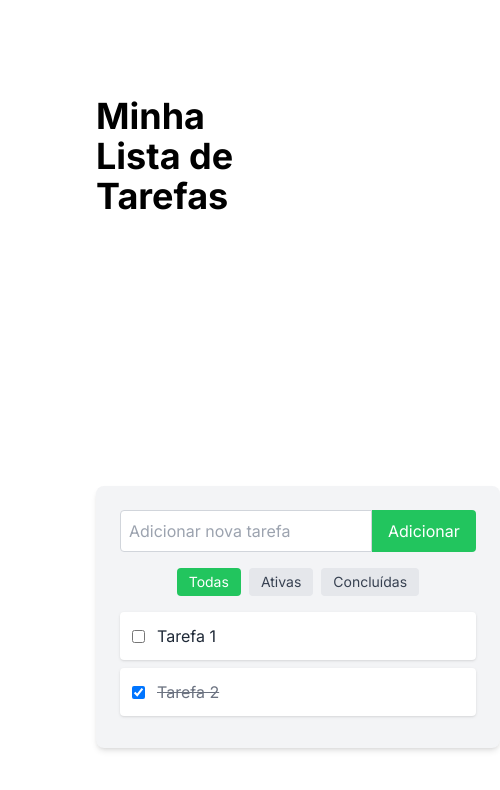
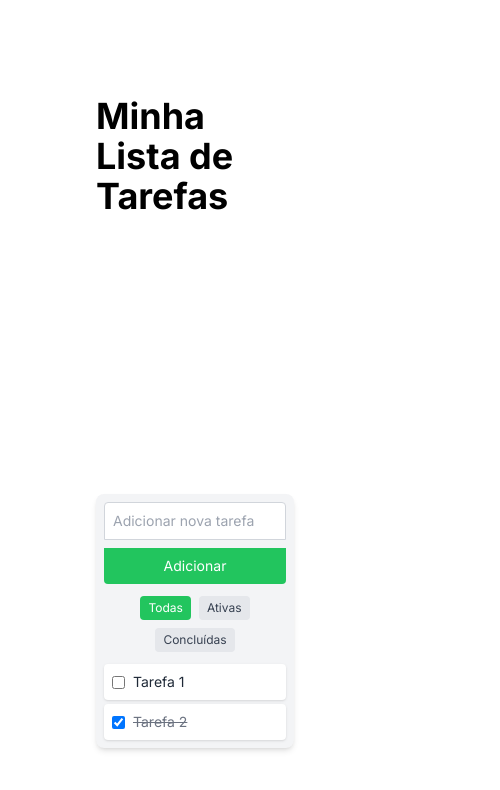
Before and after one commit to DevAngeloOliveira/TodoList-Next-js, a Next.js app: page / in a window 390 px wide. Shown: the top 790 px of the page, 500 px wide, since content can reach past the window. Built offline with nearby package versions, Linux system fonts and the light colour scheme.

Commit message:
feat: Ajustando responsividade dos componentes

```diff
--- a/src/app/components/AddTodoForm.tsx
+++ b/src/app/components/AddTodoForm.tsx
@@ -17,17 +17,20 @@ const AddTodoForm: React.FC<AddTodoFormProps> = ({ onAdd }) => {
   };
 
   return (
-    <form onSubmit={handleSubmit} className="flex mb-4">
+    <form
+      onSubmit={handleSubmit}
+      className="flex flex-col sm:flex-row mb-2 sm:mb-4"
+    >
       <input
         type="text"
         value={newTodo}
         onChange={(e) => setNewTodo(e.target.value)}
         placeholder="Adicionar nova tarefa"
-        className="flex-grow p-2 text-base border border-gray-300 rounded-l focus:outline-none focus:ring-2 focus:ring-green-500"
+        className="flex-grow p-2 text-sm sm:text-base border border-gray-300 rounded-t sm:rounded-l sm:rounded-t-none focus:outline-none focus:ring-2 focus:ring-green-500 mb-2 sm:mb-0"
       />
       <button
         type="submit"
-        className="px-4 py-2 text-base bg-green-500 text-white rounded-r hover:bg-green-600 focus:outline-none focus:ring-2 focus:ring-green-500"
+        className="px-4 py-2 text-sm sm:text-base bg-green-500 text-white rounded-b sm:rounded-r sm:rounded-b-none hover:bg-green-600 focus:outline-none focus:ring-2 focus:ring-green-500"
       >
         Adicionar
       </button>
--- a/src/app/components/TodoFilter.tsx
+++ b/src/app/components/TodoFilter.tsx
@@ -18,11 +18,11 @@ const TodoFilter: React.FC<TodoFilterProps> = ({
   filterLabels,
 }) => {
   return (
-    <div className="flex justify-center mb-4">
+    <div className="flex flex-wrap justify-center mb-2 sm:mb-4">
       {(["all", "active", "completed"] as const).map((f) => (
         <button
           key={f}
-          className={`px-3 py-1 mx-1 text-sm rounded ${
+          className={`px-2 sm:px-3 py-1 m-1 text-xs sm:text-sm rounded ${
             filter === f
               ? "bg-green-500 text-white"
               : "bg-gray-200 text-gray-700 hover:bg-gray-300"
--- a/src/app/components/TodoItem.tsx
+++ b/src/app/components/TodoItem.tsx
@@ -13,15 +13,15 @@ export interface TodoItemProps {
 
 const TodoItem: React.FC<TodoItemProps> = ({ todo, onToggle }) => {
   return (
-    <div className="flex items-center p-3 bg-white rounded shadow mb-2">
+    <div className="flex items-center p-2 sm:p-3 bg-white rounded shadow mb-1 sm:mb-2">
       <input
         type="checkbox"
         checked={todo.completed}
         onChange={onToggle}
-        className="mr-3"
+        className="mr-2 sm:mr-3"
       />
       <span
-        className={`${
+        className={`text-sm sm:text-base ${
           todo.completed ? "line-through text-gray-500" : "text-gray-800"
         }`}
       >
--- a/src/app/components/TodoList.tsx
+++ b/src/app/components/TodoList.tsx
@@ -39,8 +39,11 @@ const TodoList = (): JSX.Element => {
 
   // Component rendering
   return (
-    <div className="max-w-2xl mx-auto p-6 bg-gray-100 rounded-lg shadow-md">
+    <div className="w-full max-w-2xl mx-auto p-2 sm:p-4 md:p-6 bg-gray-100 rounded-lg shadow-md">
+      <div className="mb-2 sm:mb-4">
         <AddTodoForm onAdd={addTask} />
+      </div>
+      <div className="mb-2 sm:mb-4">
         <TodoFilter
           filter={filter}
           setFilter={setFilter}
@@ -50,6 +53,8 @@ const TodoList = (): JSX.Element => {
             completed: "Concluídas",
           }}
         />
+      </div>
+      <div className="space-y-1 sm:space-y-2">
         {filteredTasks.map((task) => (
           <TodoItem
             key={task.id}
@@ -58,6 +63,7 @@ const TodoList = (): JSX.Element => {
           />
         ))}
       </div>
+    </div>
   );
 };
 
```
Lines whose indentation alone changed are shown as unchanged.
